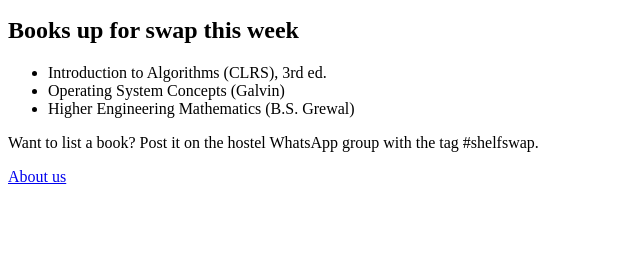
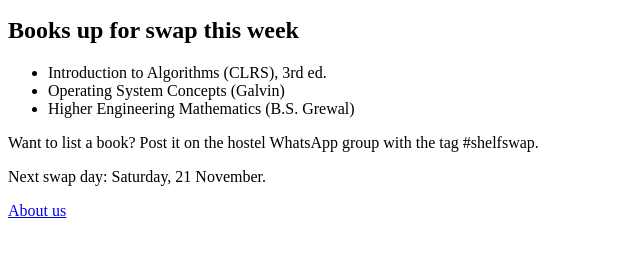
Before and after one commit to ARRY7686/shelfswap, a plain HTML site: page index.html in a window 1280 px wide. Shown: the part 101-358 px from the top of the page, without its empty margins (0-643 px from the left). Drawn offline with Linux system fonts and the light colour scheme.

Commit message:
Add next swap day to home page

```diff
--- a/index.html
+++ b/index.html
@@ -17,6 +17,8 @@
 
   <p>Want to list a book? Post it on the hostel WhatsApp group with the tag #shelfswap.</p>
 
+  <p>Next swap day: Saturday, 21 November.</p>
+
   <a href="about.html">About us</a>
 </body>
 </html>
```
